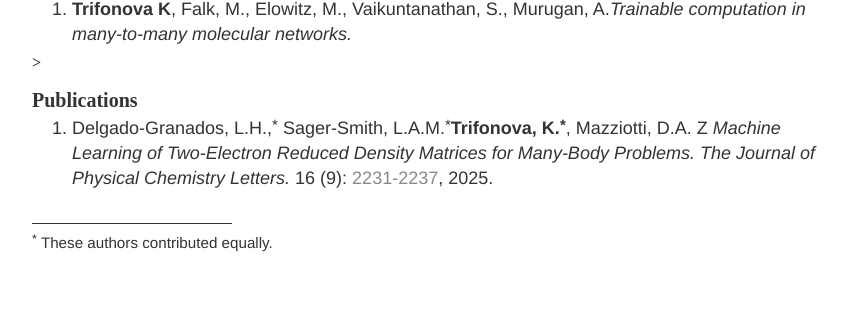
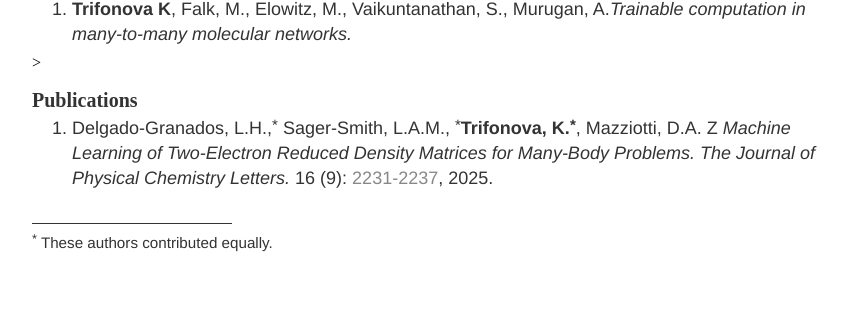
Before and after one commit to k-trifonova/k-trifonova.github.io, a Jekyll site: the page built from publications/index.html, in a window 1280 px wide. Shown: the part 259-568 px from the top of the page, without its empty margins (208-1056 px from the left). Built offline with Jekyll 4.4.1, drawn with Linux system fonts in a browser that asks for light colours.

Commit message:
Fixed citation

```diff
--- a/publications/index.html
+++ b/publications/index.html
@@ -27,7 +27,7 @@ title: Kristina Trifonova | Publications
 <br>
 	<h2><strong>Publications</strong></h2>
 		<ol reversed>
-			<li><p>Delgado-Granados, L.H.,<sup>*</sup> Sager-Smith, L.A.M.<sup>*</sup><strong>Trifonova, K.<sup>*</sup></strong>, Mazziotti, D.A. Z <em>Machine Learning of Two-Electron Reduced Density Matrices for Many-Body Problems.</em> <em>The Journal of Physical Chemistry Letters.</em> 16 (9): <a href="https://pubs.acs.org/doi/full/10.1021/acs.jpclett.4c03366" target="_blank">2231-2237</a>, 2025. </p></li>
+			<li><p>Delgado-Granados, L.H.,<sup>*</sup> Sager-Smith, L.A.M., <sup>*</sup><strong>Trifonova, K.<sup>*</sup></strong>, Mazziotti, D.A. Z <em>Machine Learning of Two-Electron Reduced Density Matrices for Many-Body Problems.</em> <em>The Journal of Physical Chemistry Letters.</em> 16 (9): <a href="https://pubs.acs.org/doi/full/10.1021/acs.jpclett.4c03366" target="_blank">2231-2237</a>, 2025. </p></li>
 		</ol>
 	<br>
 	<hr style="width:25%" align="left">
```
